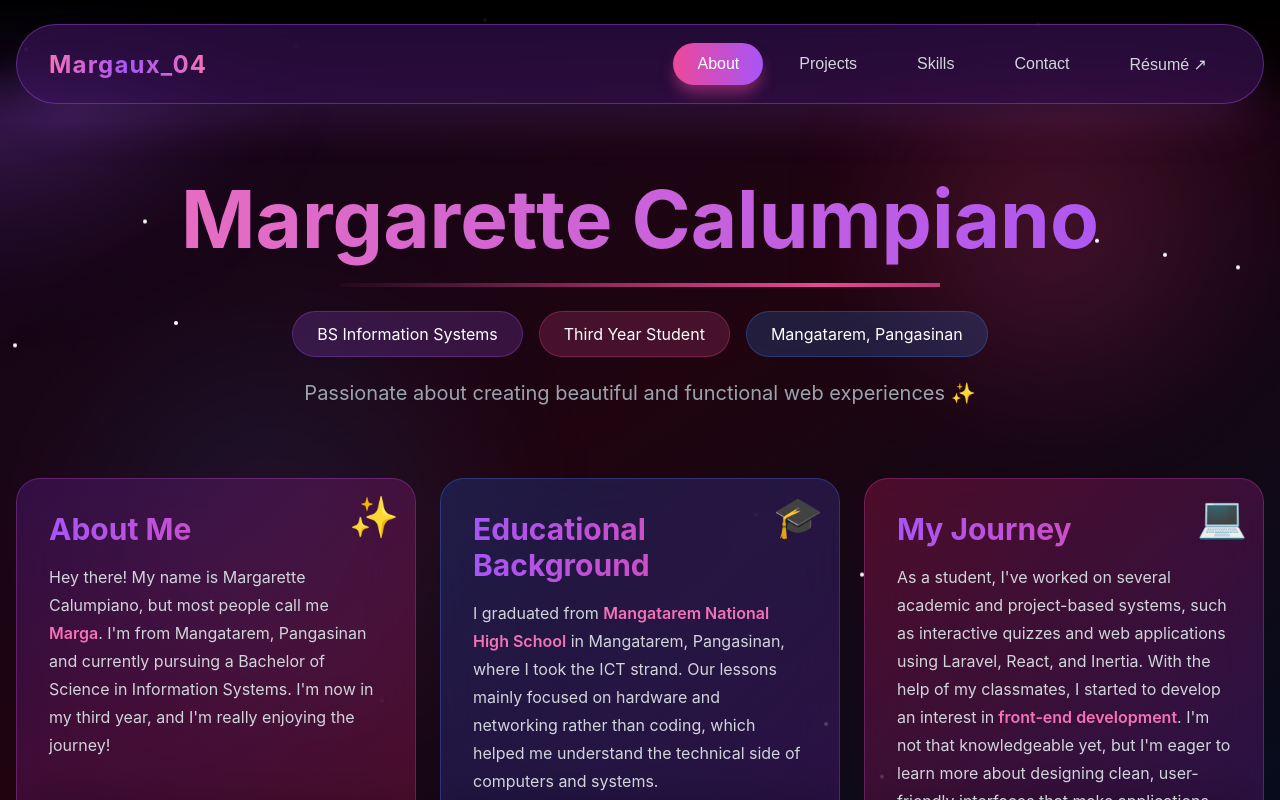
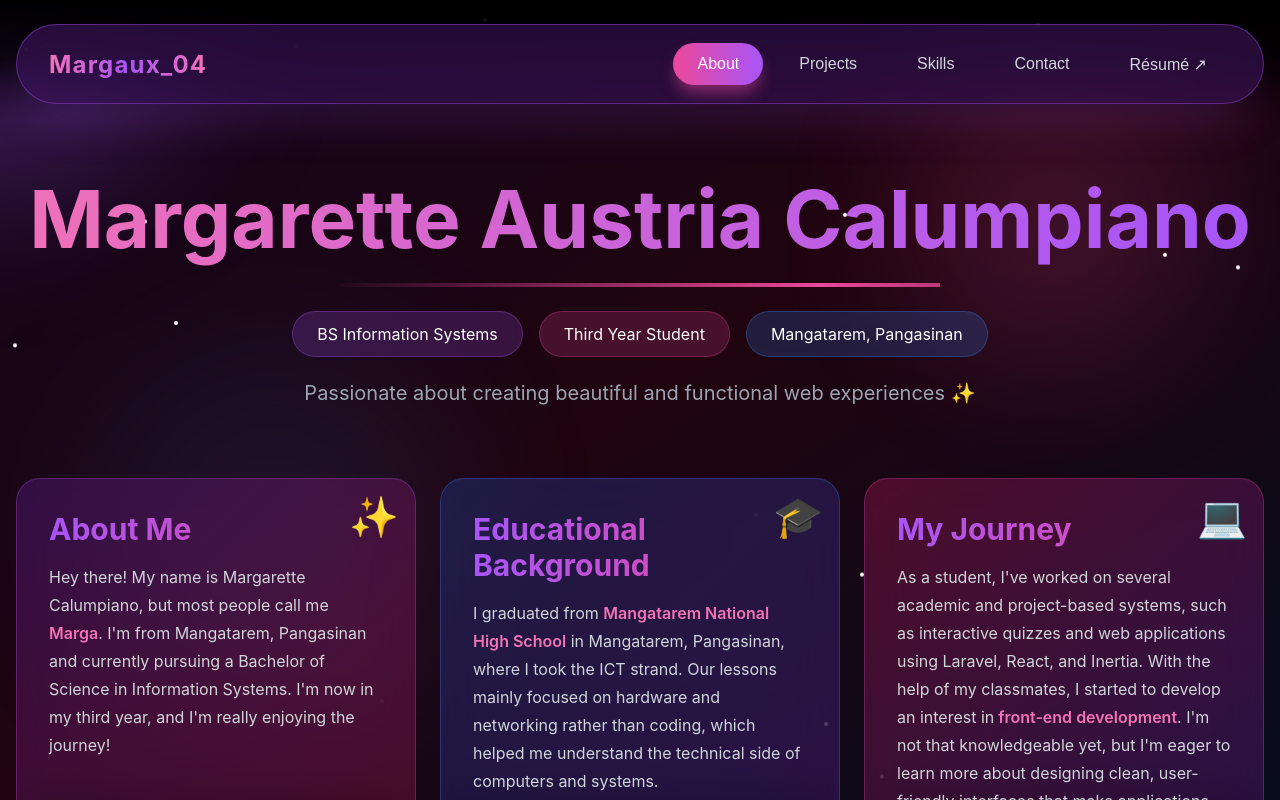
Before and after one commit to margaaustria/personal-portfolio, a React (Vite) app: page / in a window 1280 px wide. Shown: the top 800 px of the page. Built offline with nearby package versions, Linux system fonts and the light colour scheme.

Commit message:
minor changes in name

```diff
--- a/src/App.jsx
+++ b/src/App.jsx
@@ -155,7 +155,7 @@ function App() {
       {/* Hero Section */}
       <div className="hero">
         <div className="hero-content">
-          <h1 className="hero-title">Margarette Calumpiano</h1>
+          <h1 className="hero-title">Margarette Austria Calumpiano</h1>
           <div className="hero-line"></div>
           <div className="hero-badges">
             <span className="badge badge-purple"> BS Information Systems</span>
```
